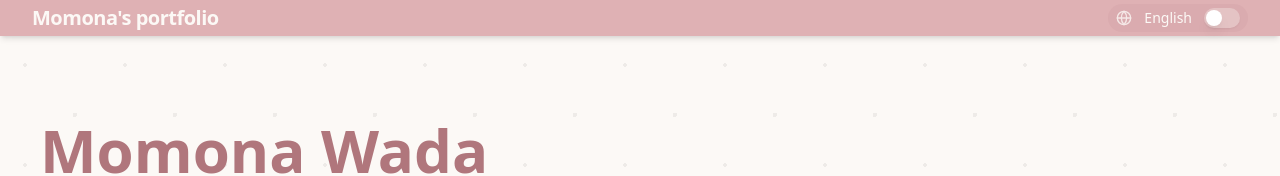
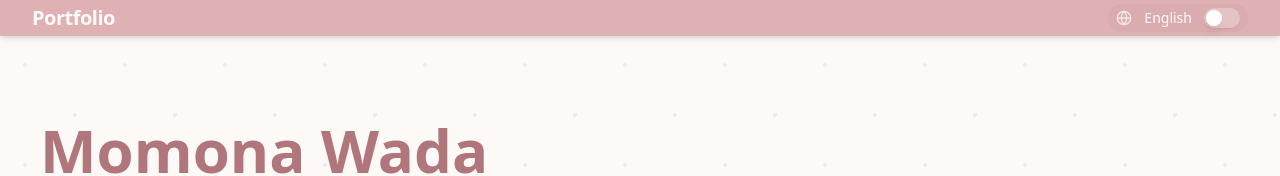
Before and after one commit to Momona-Wada/my_portfolio, a Next.js app: page / in a window 1280 px wide. Shown: the top 176 px of the page. Built offline with nearby package versions, Linux system fonts and the light colour scheme; a web font is replaced by a local one.

Commit message:
Remove '

```diff
--- a/src/components/Header.tsx
+++ b/src/components/Header.tsx
@@ -22,7 +22,7 @@ const Header = () => {
                 transition={{ duration: 0.5 }}
                 className="hidden md:inline"
             >
-                Momona's portfolio
+                Portfolio
             </motion.span>
             <motion.span
                 initial={{ opacity: 0 }}
```
